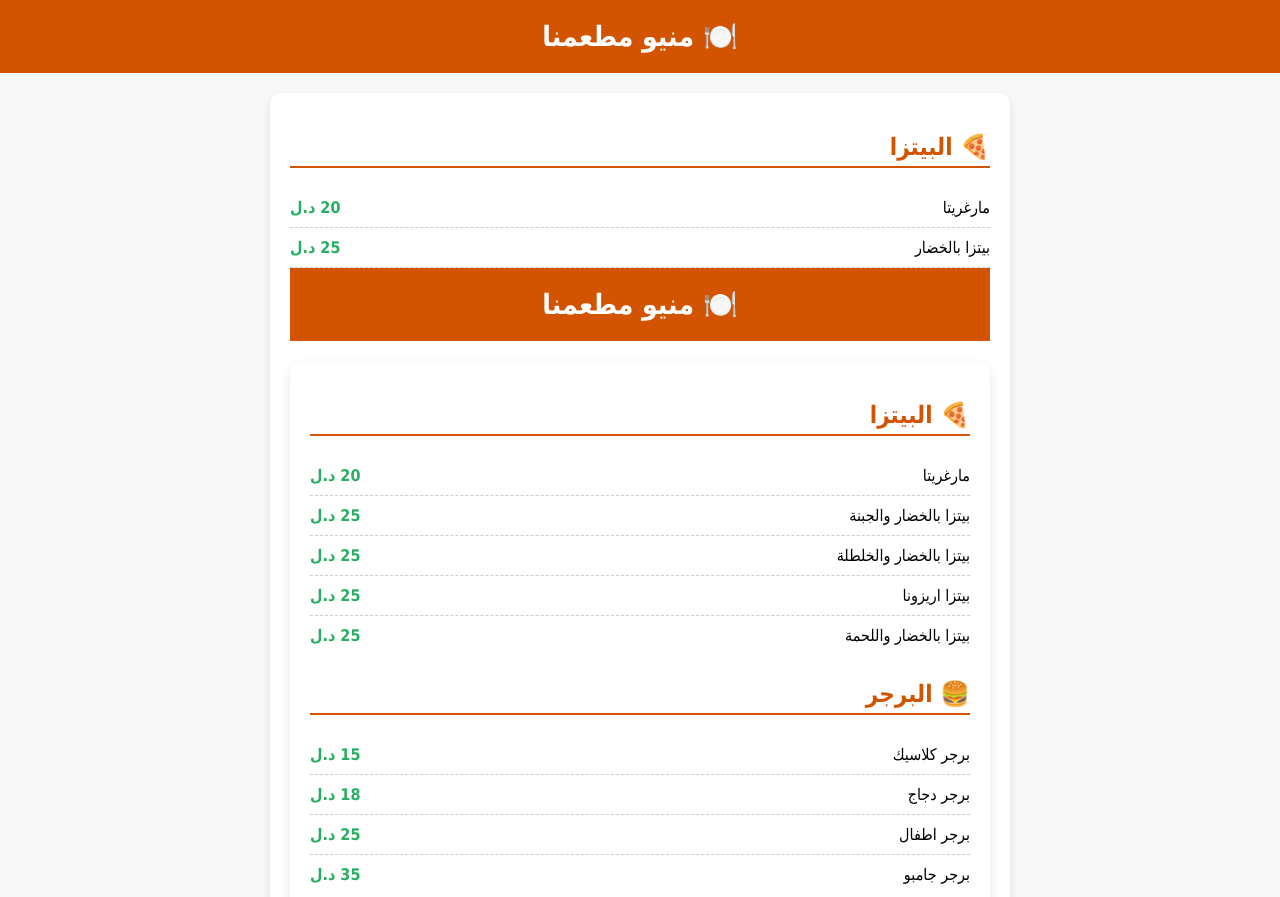
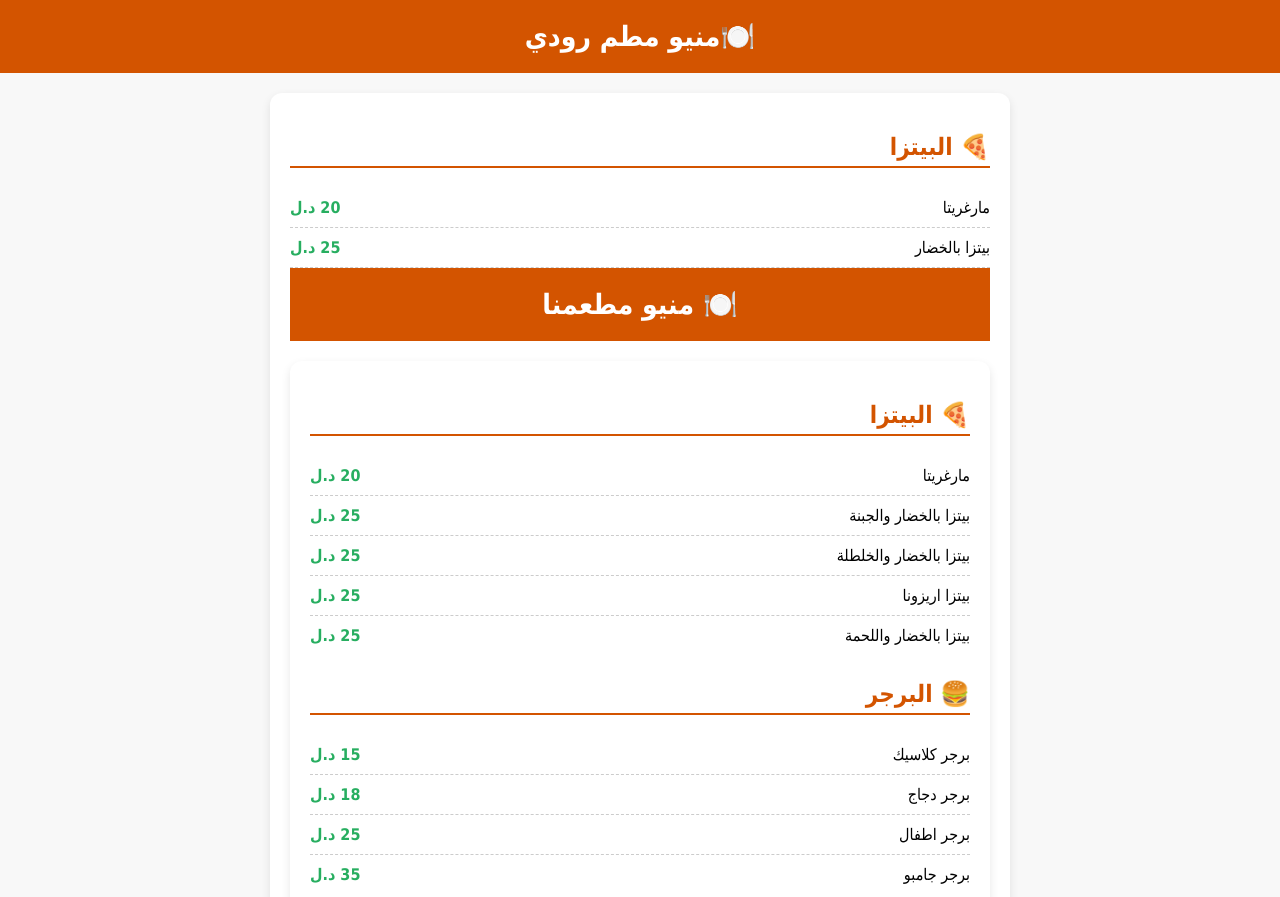
Before and after one commit to alradi197676/restaurant-menu, a plain HTML site: page index.html in a window 1280 px wide. Shown: the top 897 px of the page. Drawn offline with Linux system fonts and the light colour scheme.

Commit message:
Update index.html

```diff
--- a/index.html
+++ b/index.html
@@ -52,7 +52,7 @@
 </head>
 <body>
 
-  <header>🍽️ منيو مطعمنا</header>
+  <header>🍽️منيو مطم رودي</header>
 
   <div class="menu">
 
```
